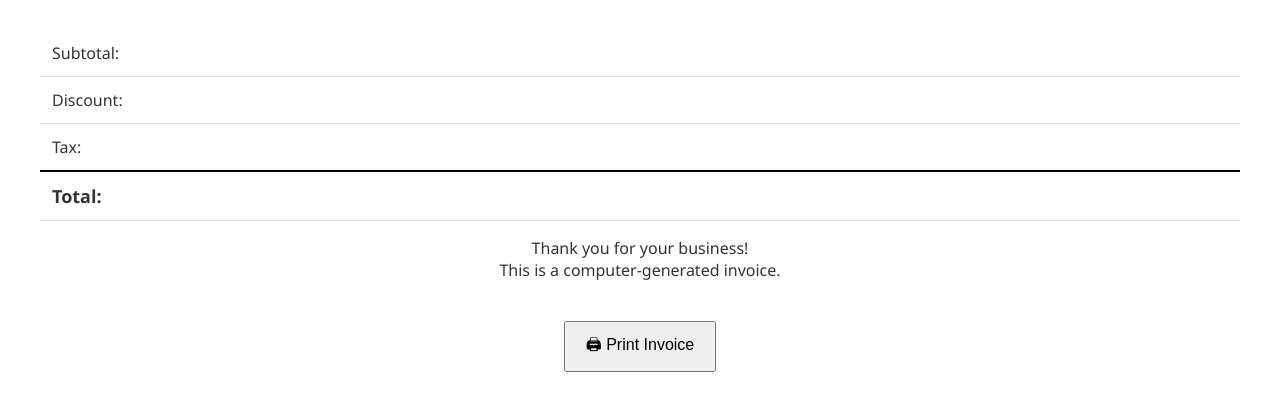
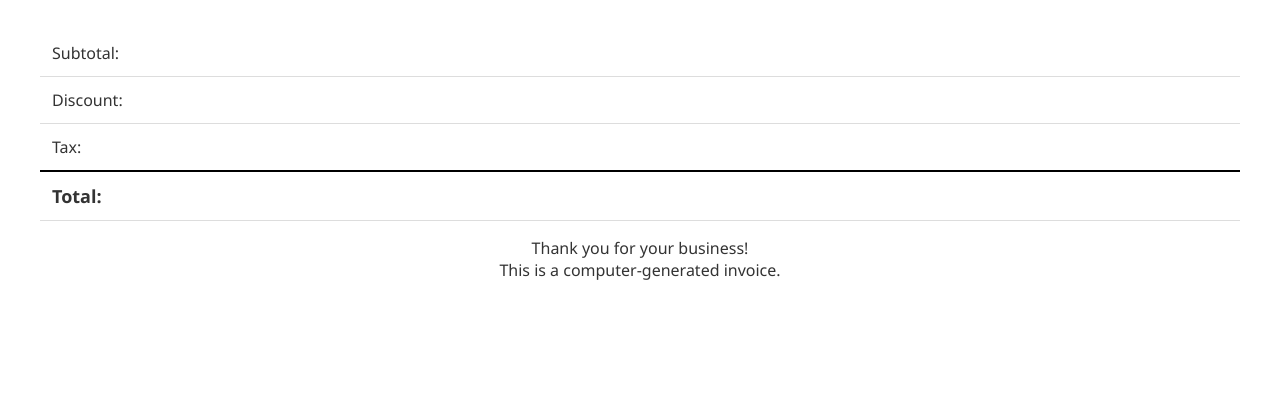
Before and after one commit to Noman14611/invoice, a Python web app: template templates/invoice_template.html in a window 1280 px wide. Shown: the part 484-896 px from the top of the page. After the commit the page ends 764 px from the top, so only its background shows below. Run offline with Jinja, Linux system fonts and the light colour scheme; the template is opened without the code that fills it, so the values that code supplies are empty.

Commit message:
invoice_template.html

```diff
--- a/templates/invoice_template.html
+++ b/templates/invoice_template.html
@@ -15,8 +15,6 @@
         .summary td { text-align: right; }
         .summary td:first-child { text-align: left; }
         .total { font-weight: bold; font-size: 18px; border-top: 2px solid #000; }
-        .print-btn { text-align: center; margin-top: 40px; }
-        button { padding: 10px 20px; font-size: 16px; cursor: pointer; }
     </style>
 </head>
 <body>
@@ -46,7 +44,7 @@
                 <th>Price</th>
                 <th>Total</th>
             </tr>
-            {% for item in invoice["items"] %}
+            {% for item in invoice.items %}
             <tr>
                 <td>{{ item.name }}</td>
                 <td>{{ item.quantity }}</td>
@@ -69,9 +67,5 @@
     <div class="footer">
         <p>Thank you for your business!<br>This is a computer-generated invoice.</p>
     </div>
-
-    <div class="print-btn">
-        <button onclick="window.print()">🖨 Print Invoice</button>
-    </div>
 </body>
 </html>
```
